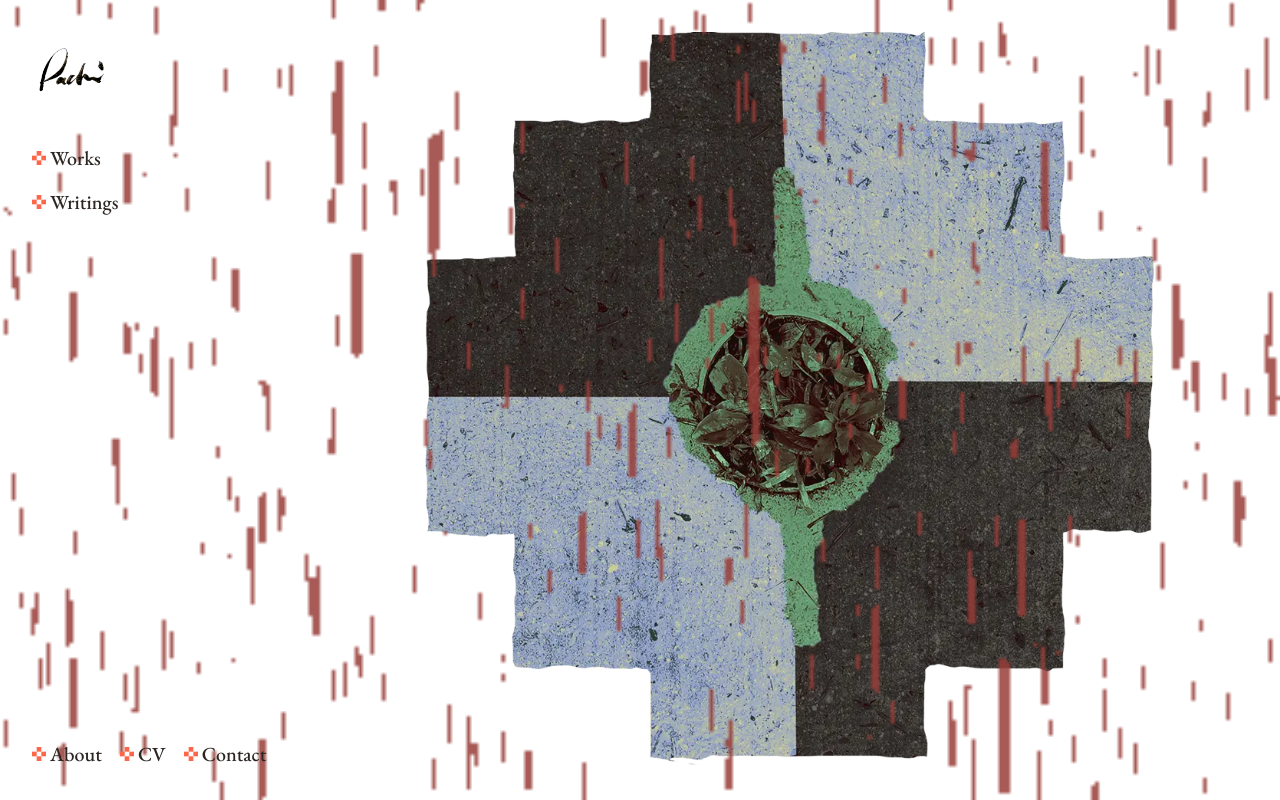
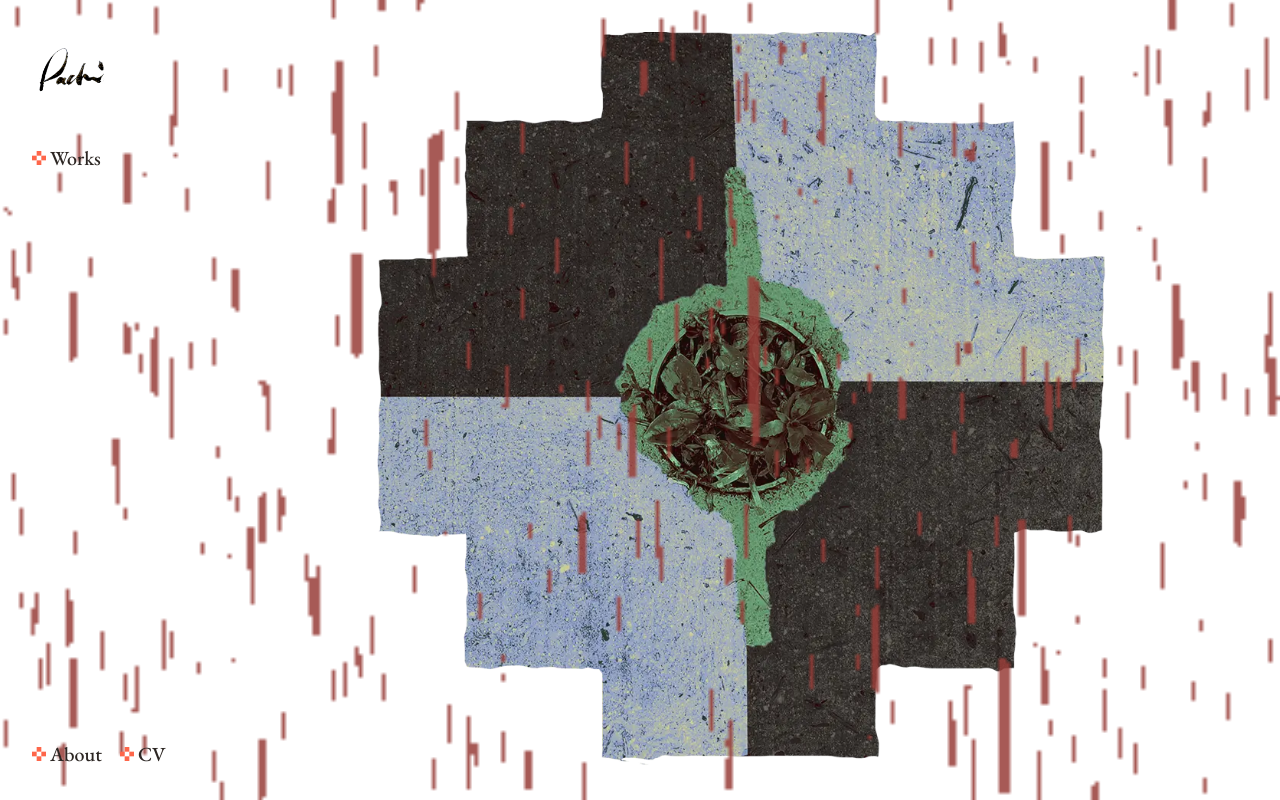
Before and after one commit to Mikadifo/PachiMorocho, a React (Vite) app: page / in a window 1280 px wide. Built offline with nearby package versions, Linux system fonts and the light colour scheme.

Commit message:
del: contact and writings

```diff
--- a/src/App.jsx
+++ b/src/App.jsx
@@ -5,10 +5,9 @@ import Navbar from "./layouts/Navbar";
 import routes from "./constants/routes";
 import About from "./pages/About";
 import Works from "./pages/Works";
-import Contact from "./pages/Contact";
 import Cv from "./pages/Cv";
 
-const { HOME, WORKS, ABOUT, CV, CONTACT } = routes;
+const { HOME, WORKS, ABOUT, CV } = routes;
 
 export default function App() {
   const [route, setRoute] = useState(HOME);
@@ -21,7 +20,7 @@ export default function App() {
   }, []);
 
   return (
-    <div className="flex flex-col lg:flex-row lg:h-screen p-4 sm:p-8 max-w-[1440px] w-full mx-auto justify-between gap-10 sm:gap-20 2xl:gap-40">
+    <div className="flex flex-col lg:flex-row md:h-screen p-4 sm:p-8 max-w-[1440px] w-full mx-auto justify-between gap-10 sm:gap-20 2xl:gap-40">
       <Navbar route={route} setRoute={setRoute} />
 
       {route === HOME ? (
@@ -43,7 +42,6 @@ export default function App() {
           {route === WORKS["2025"] && <Works year={2025} />}
           {route === WORKS["2024"] && <Works year={2024} />}
           {route === CV && <Cv />}
-          {route === CONTACT && <Contact />}
         </div>
       )}
     </div>
--- a/src/layouts/Navbar.jsx
+++ b/src/layouts/Navbar.jsx
@@ -50,9 +50,6 @@ export default function Navbar({ route, setRoute }) {
               ""
             )}
           </li>
-          <li>
-            <Link label={"Writings"} />
-          </li>
         </ul>
       </div>
 
@@ -71,13 +68,6 @@ export default function Navbar({ route, setRoute }) {
             onClick={() => setRoute(CV)}
           />
         </li>
-        <li>
-          <Link
-            styles={route === CONTACT ? "text-main" : ""}
-            label={"Contact"}
-            onClick={() => setRoute(CONTACT)}
-          />
-        </li>
       </ul>
     </>
   );
```
